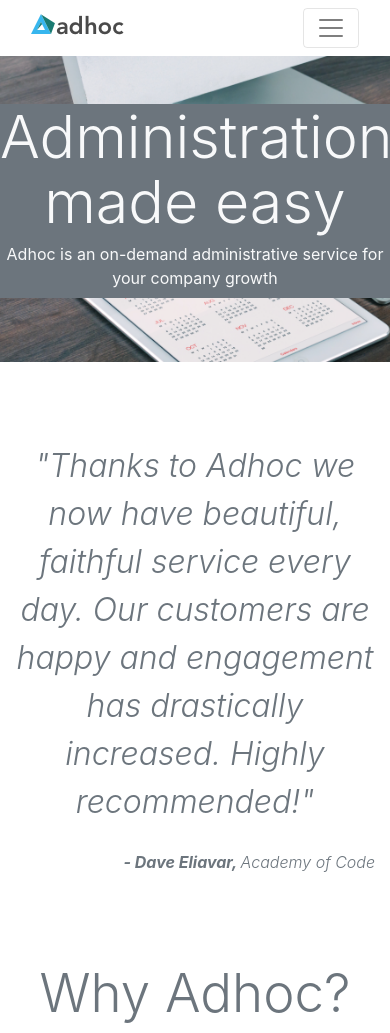
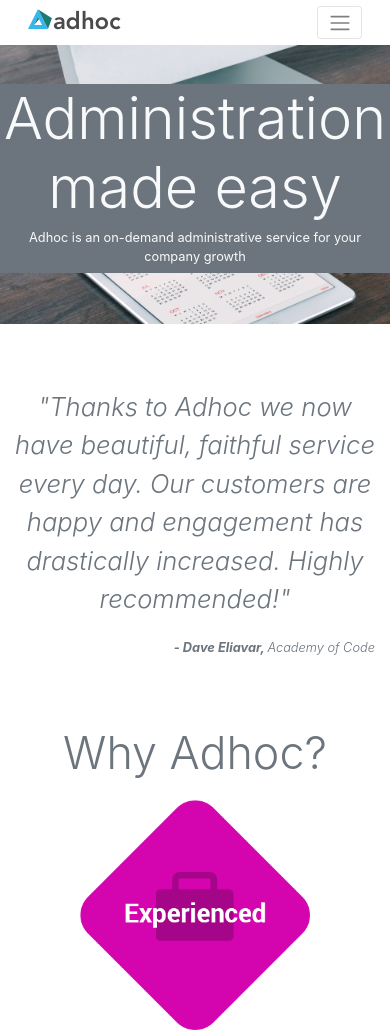
Before and after one commit to MarieChanaron/Adhoc, a plain HTML site: page index.html in a window 390 px wide. Shown: the top 1033 px of the page. Drawn offline with nearby package versions, Linux system fonts and the light colour scheme.

Commit message:
Fixed the global font size because the titles were cut on Android smartphones

```diff
--- a/style.css
+++ b/style.css
@@ -4,12 +4,15 @@
     .large-screen{
         display: none;
     }
-    h1{
+    /*h1{
         font-size: 3.7rem !important;
         line-height: 1.1 !important;
     }
     h2{
         font-size: 3.3rem !important;
+    }*/
+    html{
+        font-size: 80% !important;
     }
 }
 
@@ -18,13 +21,13 @@
    .large-screen{
     display: none;
    }
-   h1 {
+   /*h1 {
     font-size: 4rem !important;
     line-height: 1.1 !important;
    }
    h2{
     font-size: 3.4rem !important;
-   }
+   }*/
 }
 
 /* Medium devices (tablets, 768px and up) */
@@ -35,12 +38,15 @@
     .small-screen{
         display: none;
     }
-    h1 {
+    /*h1 {
         font-size: 4.5rem !important;
         line-height: 1.2 !important;
     }
     h2{
         font-size: 3.5rem !important;
+    }*/
+    html{
+        font-size: 100% !important;
     }
 }
 
```
